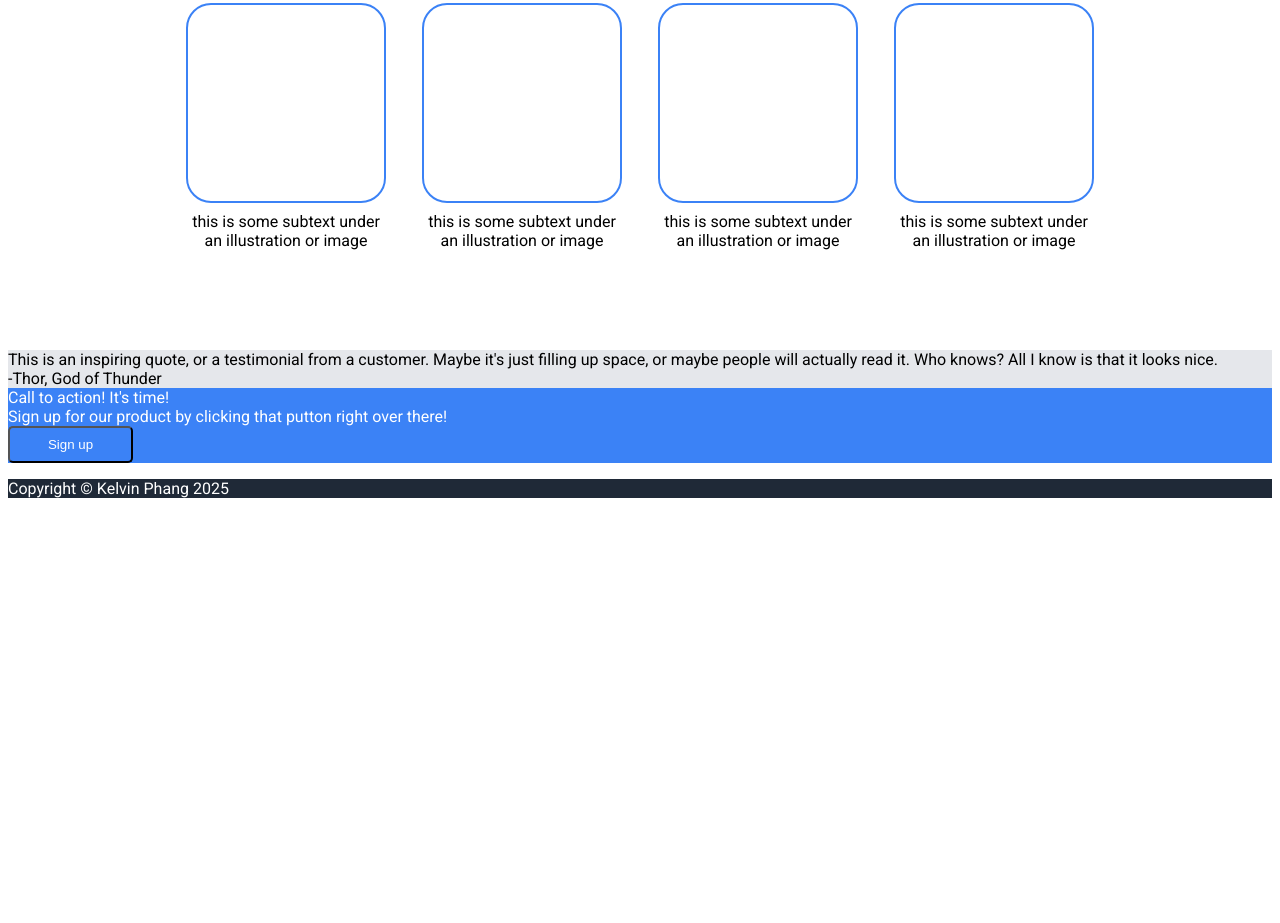
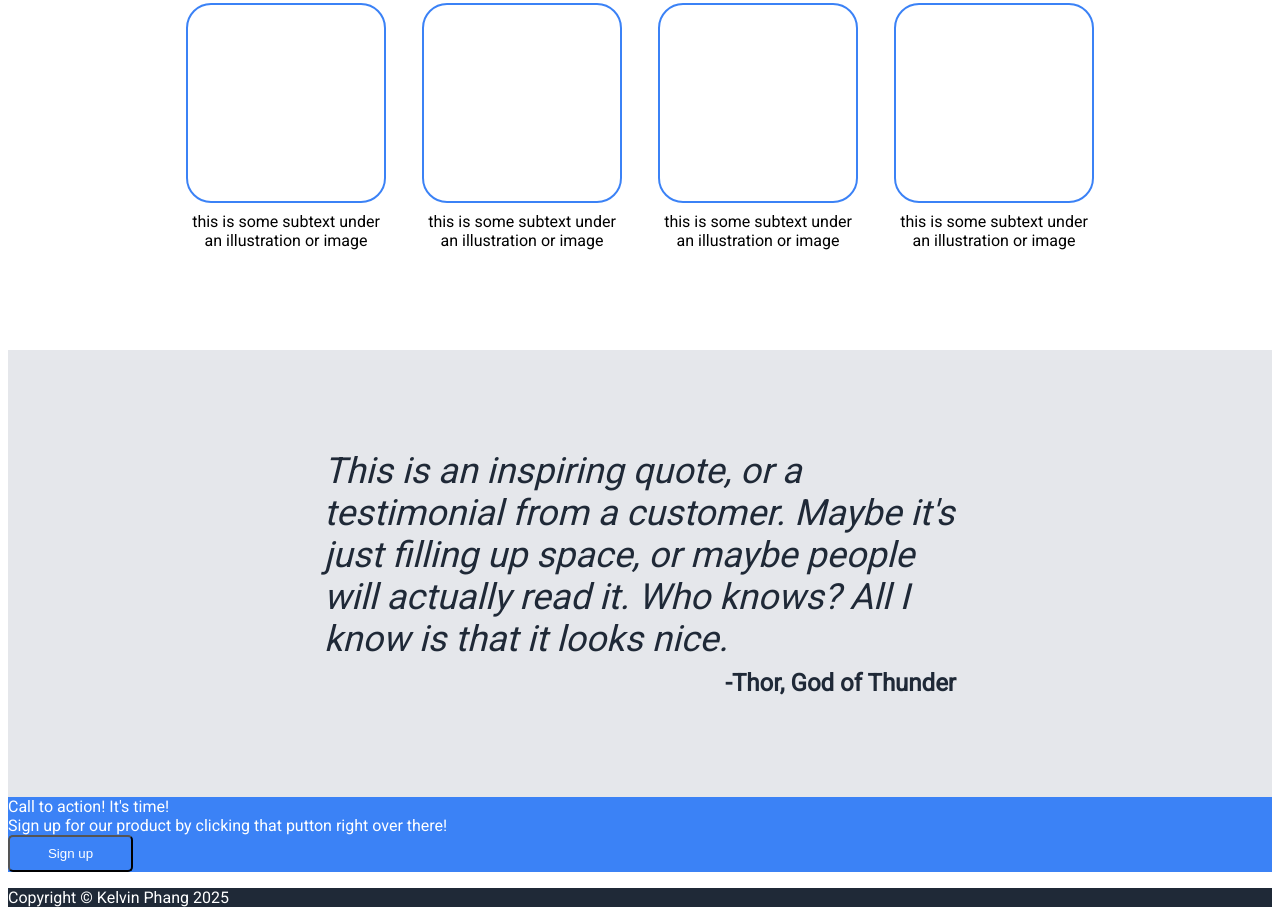
Before and after one commit to kelvinphc/landing-page, a plain HTML site: page index.html in a window 1280 px wide. Shown: the part 597-1520 px from the top of the page. Before the commit the page ends 1111 px from the top, so only its background shows below. Drawn offline with Linux system fonts and the light colour scheme.

Commit message:
Polish Section 3

```diff
--- a/index.html
+++ b/index.html
@@ -54,8 +54,10 @@
         </div>
 
         <div class="section-3">
-            <div class="quote">This is an inspiring quote, or a testimonial from a customer. Maybe it's just filling up space, or maybe people will actually read it. Who knows? All I know is that it looks nice.</div>
-            <div class="author">-Thor, God of Thunder</div>
+            <div class="container-3">
+                <div class="quote">This is an inspiring quote, or a testimonial from a customer. Maybe it's just filling up space, or maybe people will actually read it. Who knows? All I know is that it looks nice.</div>
+                <div class="author">-Thor, God of Thunder</div>
+            </div>
         </div>
 
         <div class="section-4">
--- a/styles.css
+++ b/styles.css
@@ -110,6 +110,31 @@ button {
 
 .section-3 {
     background-color: #e5e7eb;
+    display: flex;
+    justify-content: center;
+    align-items: center;
+    padding: 100px 0px;
+}
+
+.container-3 {
+    display: flex;
+    flex-direction: column;
+    width: 50%;
+    gap: 9px;
+}
+
+.quote {
+    font-size: 36px;
+    color:#1F2937;
+    font-weight: light;
+    font-style: italic;
+}
+
+.author {
+    font-size: 24px;
+    color:#1F2937;
+    font-weight: 900;
+    text-align: right;
 }
 
 .section-4 {
```
